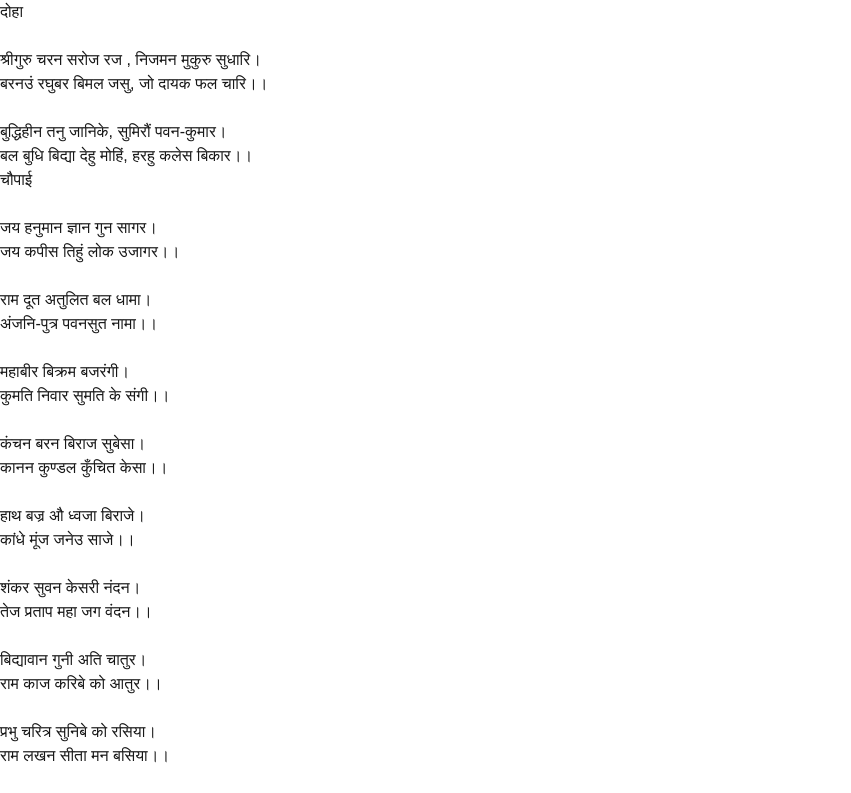
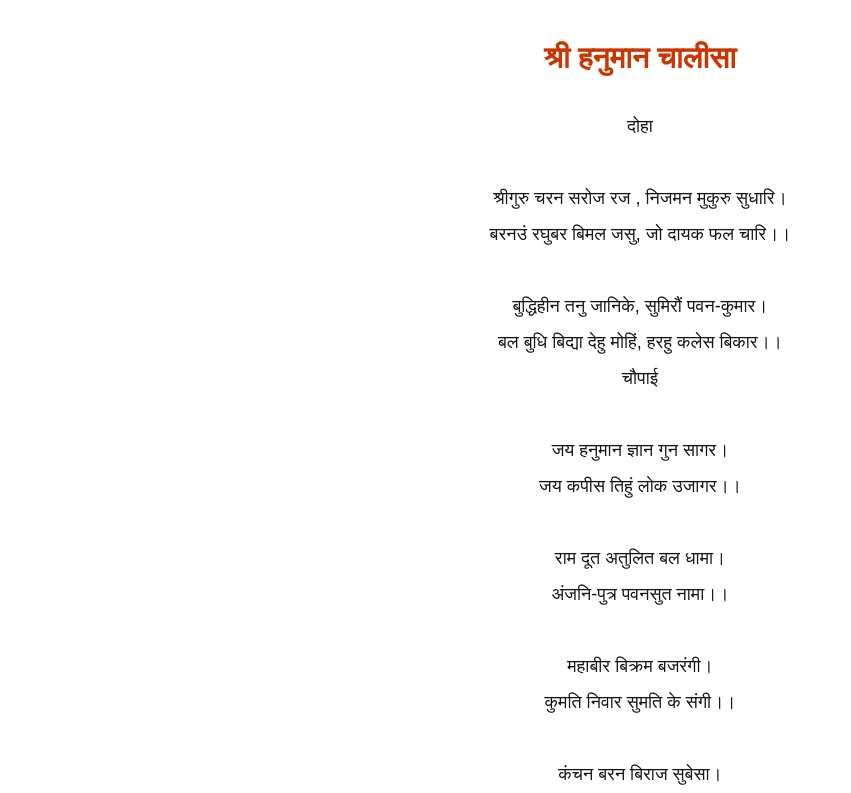
Before and after one commit to niikkhilsharma/hanuman-chalisa-website, a Next.js app: page / in a window 1280 px wide. Shown: the top 793 px of the page, without its empty margins (0-851 px from the left). Built offline with nearby package versions, Linux system fonts and the light colour scheme.

Commit message:
added hanumna chalisa

```diff
--- a/app/page.tsx
+++ b/app/page.tsx
@@ -1,5 +1,3 @@
-import Image from 'next/image'
-
 export default function Home() {
 	const hanumanChalisa = `दोहा
 
@@ -135,9 +133,14 @@ export default function Home() {
 पवनतनय संकट हरन, मंगल मूरति रूप।
 राम लखन सीता सहित, हृदय बसहु सुर भूप।।
 `
+
 	return (
 		<>
-			<div className="whitespace-pre-line">{hanumanChalisa}</div>
+			<div className="min-h-screen py-10">
+				<h1 className="text-3xl font-bold text-center text-orange-700 mb-8">श्री हनुमान चालीसा</h1>
+
+				<div className="max-w-2xl mx-auto px-4 text-center whitespace-pre-line leading-loose text-lg">{hanumanChalisa}</div>
+			</div>
 		</>
 	)
 }
```
